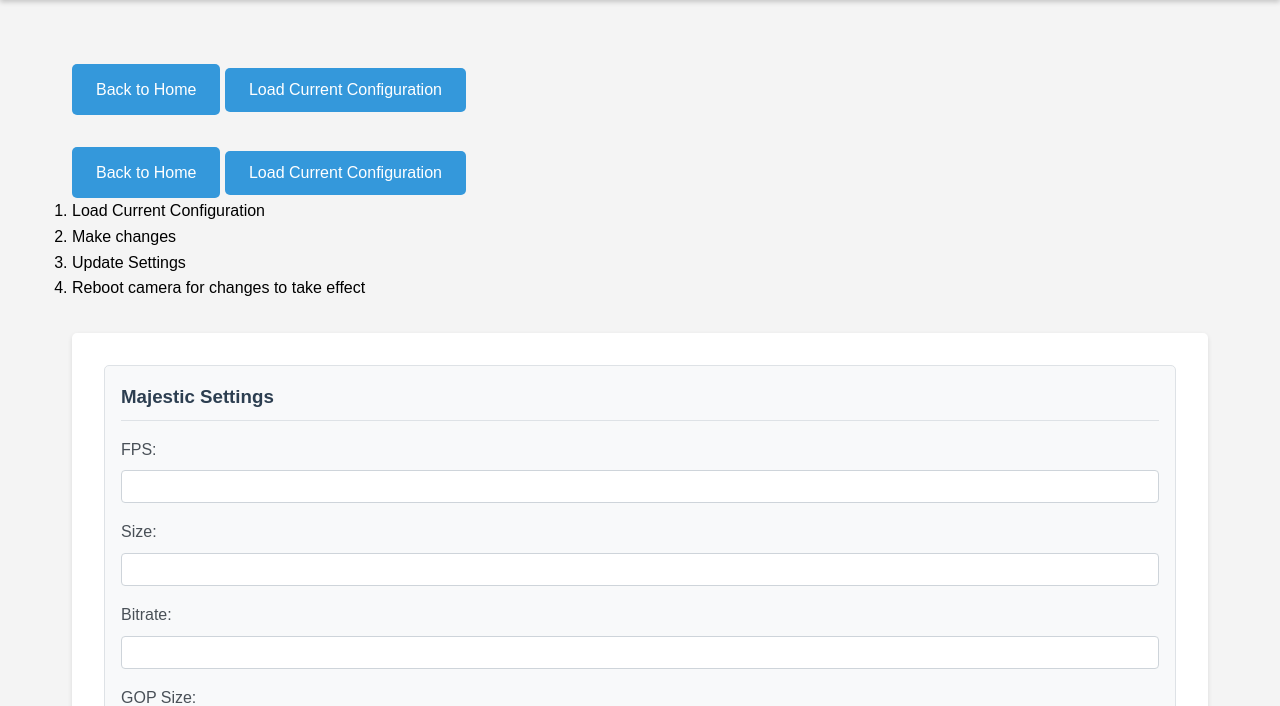
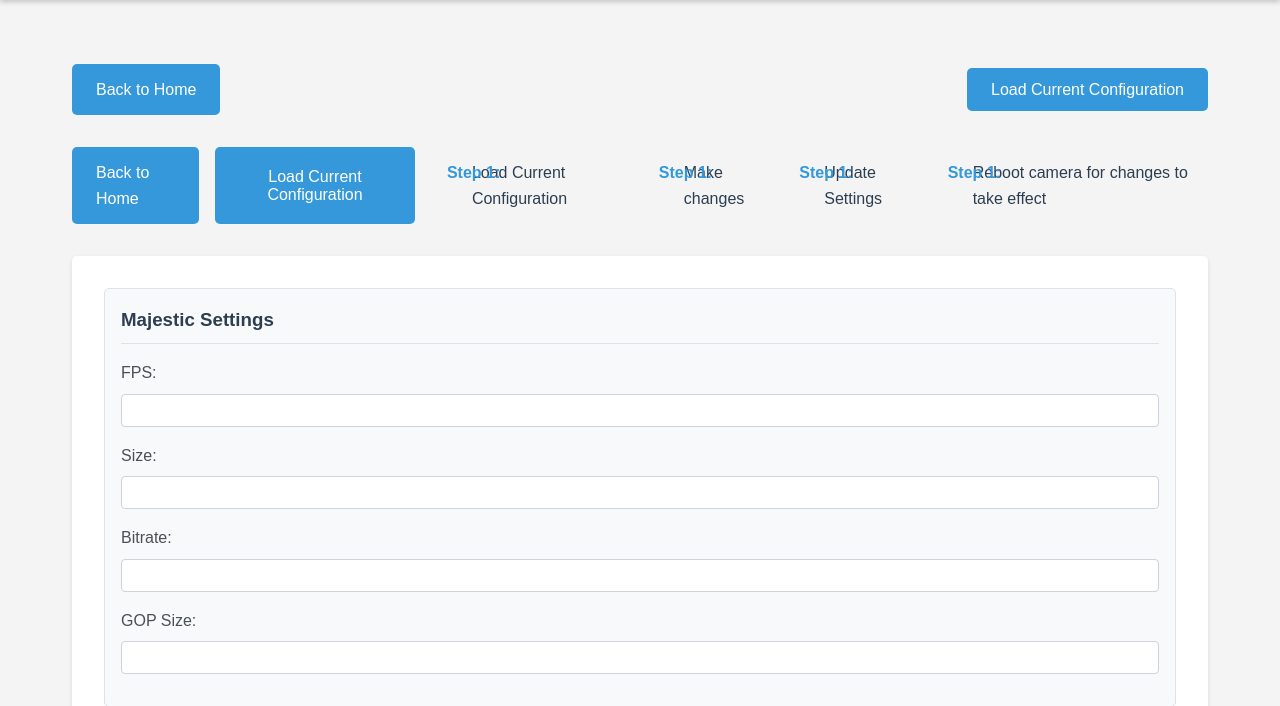
Before and after one commit to angorb/radxa_gs_webUI, a Flask app: page /camera in a window 1280 px wide. Shown: the part 78-784 px from the top of the page. Run offline with Flask 3, Linux system fonts and the light colour scheme.

Commit message:
Update styles.css

```diff
--- a/static/css/styles.css
+++ b/static/css/styles.css
@@ -384,3 +384,55 @@
     padding-top: 2rem;
     margin-top: 2rem;
 }
+.navigation {
+    margin-bottom: 2rem;
+    display: flex;
+    justify-content: space-between;
+    align-items: center;
+    gap: 2rem;
+}
+
+.nav-left {
+    display: flex;
+    gap: 1rem;
+}
+
+.nav-instructions {
+    flex-grow: 1;
+}
+
+.instruction-steps {
+    list-style-type: none;
+    display: flex;
+    gap: 2rem;
+    margin: 0;
+    padding: 0;
+}
+
+.instruction-steps li {
+    position: relative;
+    padding-left: 25px;
+    color: #2c3e50;
+    font-weight: 500;
+}
+
+.instruction-steps li::before {
+    content: "Step " counter(step) ":";
+    counter-increment: step;
+    position: absolute;
+    left: 0;
+    color: #3498db;
+    font-weight: bold;
+}
+
+@media (max-width: 768px) {
+    .navigation {
+        flex-direction: column;
+        align-items: stretch;
+    }
+
+    .instruction-steps {
+        flex-direction: column;
+        gap: 1rem;
+    }
+}
```
